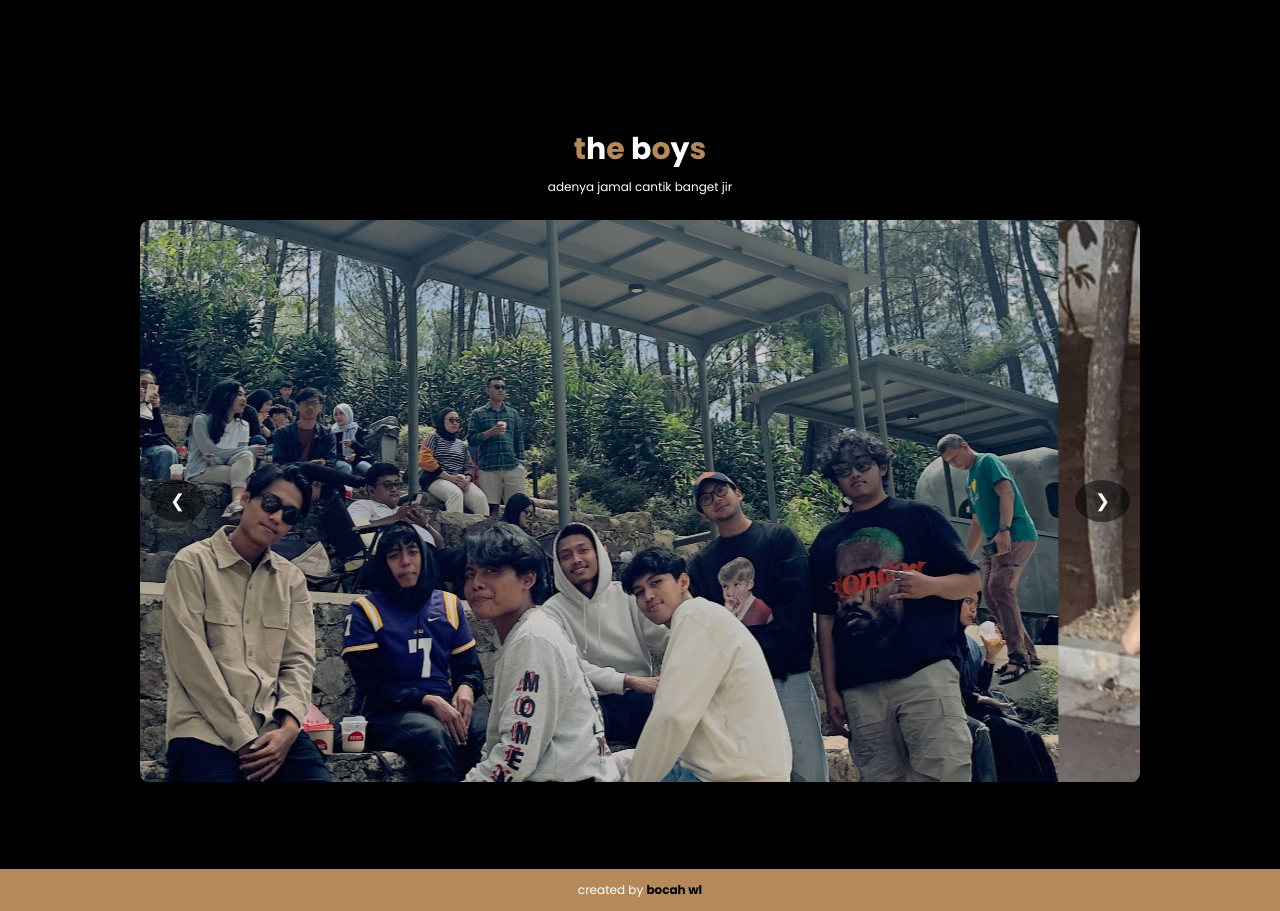
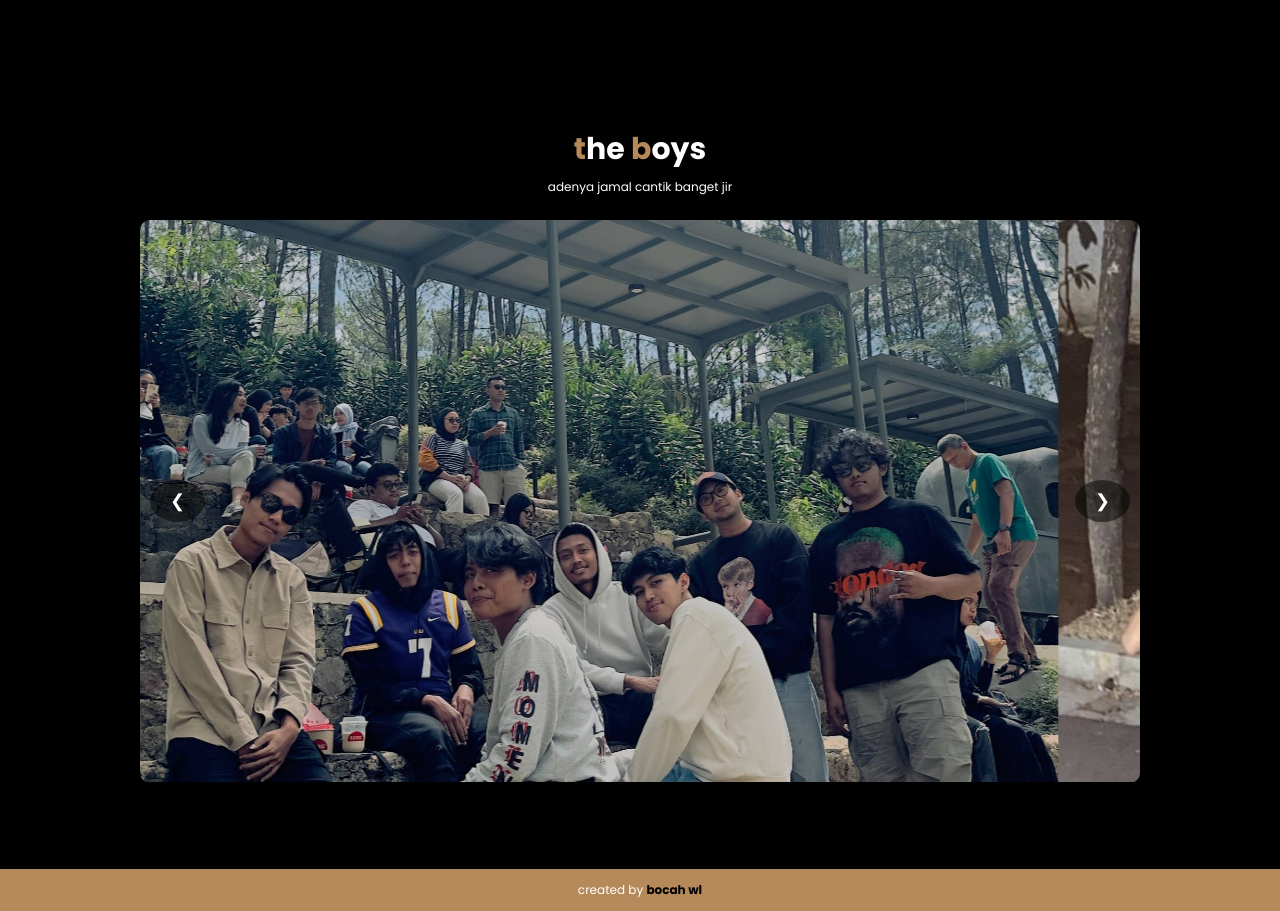
Before and after one commit to zamassor/warlong, a plain HTML site: page index.html in a window 1280 px wide. Shown: the part 5460-6371 px from the top of the page. Drawn offline with nearby package versions, Linux system fonts and the light colour scheme.

Commit message:
minor change on gallery h2

```diff
--- a/index.html
+++ b/index.html
@@ -185,7 +185,7 @@
 
     <!-- gallery section start -->
     <section class="image-carousel" id="carousel">
-      <h2><span>t</span>h<span>e</span> b<span>o</span>y<span>s</span></h2>
+      <h2><span>t</span>he <span>b</span>oys</h2>
       <p>adenya jamal cantik banget jir</p>
       <div class="carousel-container">
         <div class="carousel-track">
```
